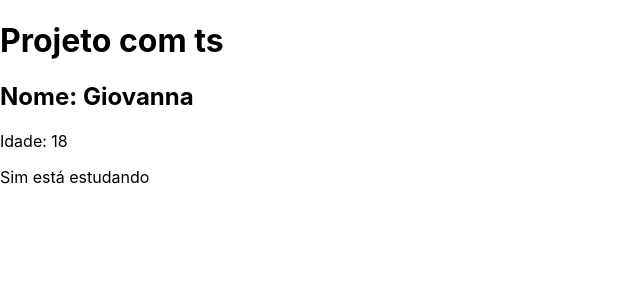
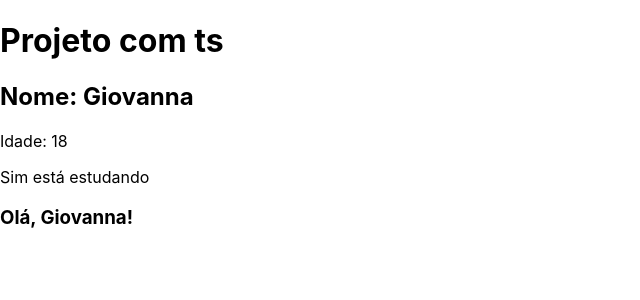
Before and after one commit to Gioomoraes/react-ts, a React (Create React App) app: page / in a window 1280 px wide. Shown: the top 300 px of the page, without its empty margins (0-640 px from the left). Built offline with nearby package versions, Linux system fonts and the light colour scheme.

Commit message:
add typed function to React component

```diff
--- a/src/App.tsx
+++ b/src/App.tsx
@@ -5,12 +5,17 @@ function App() {
   const name: string = "Giovanna"
   const age: number = 18
   const isStudent: boolean = true
+
+  const userGreeting = (name: string): string => {
+    return `Olá, ${name}!`;
+  };
   return (
     <div className="App">
      <h1>Projeto com ts</h1>
      <h2>Nome: {name}</h2>
      <p>Idade: {age}</p>
      {isStudent && <p>Sim está estudando</p>}
+     <h3>{userGreeting(name)}</h3>
     </div>
   );
 }
```
